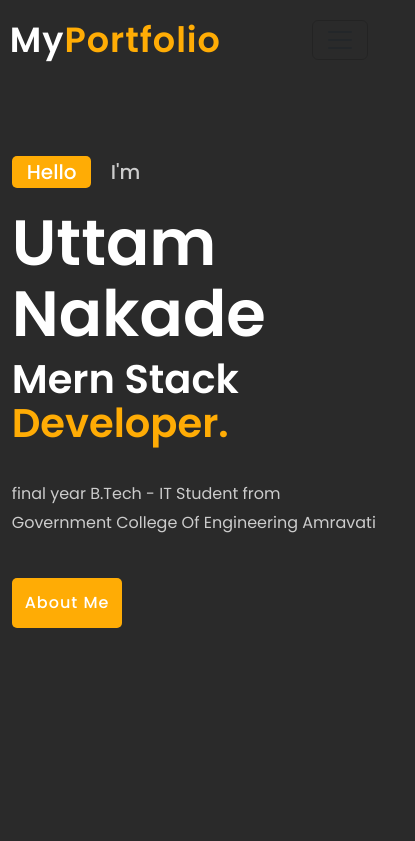
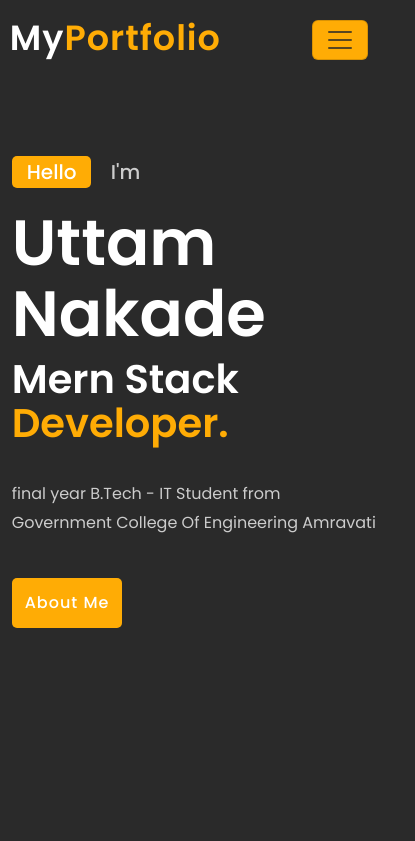
Before and after one commit to nakadeuttam/My-portfolio, a plain HTML site: page index.html in a window 390 px wide. Shown: the top 841 px of the page, 415 px wide, since content can reach past the window. Drawn offline with nearby package versions, Linux system fonts and the light colour scheme.

Commit message:
Fixes some responsiveness issues.

```diff
--- a/css/style.css
+++ b/css/style.css
@@ -508,7 +508,18 @@ form textarea {
         grid-template-columns: 1fr;
     }
 }
-@media (max-width: 480px){
+@media (max-width:990px) {
+    .container-fluid > .temp > .navbar-toggler{
+        background-color: #ffac05;
+     }
+     header{
+        display: flex;
+        justify-content: space-between;
+         align-items: normal;
+     }
+}
+
+@media (max-width: 500px){
     header {
         display: flex;
         justify-content: space-between;
@@ -545,4 +556,18 @@ form textarea {
     .navlist.open{
         top: 100%;
     }
+
+    .about{
+        display: block;
+        height: max-content;
+    }
+    .contact{
+        display: block;
+    }
+    .container-fluid > .temp > .navbar-toggler{
+       background-color: #ffac05;
+    }
+    header{
+        align-items: normal;
+    }
 }
--- a/index.html
+++ b/index.html
@@ -57,11 +57,13 @@
 	<header>
 		<a href="#" class="logo">My<span>Portfolio</span></a>
 	<nav class="navbar navbar-expand-lg">
+		<div style="display: flex; justify-content: flex-end;">
         <div class="container-fluid">
-
+          <div class="temp" style="display: flex; justify-content: flex-end ;">
           <button class="navbar-toggler" type="button" data-bs-toggle="collapse" data-bs-target="#navbarNavAltMarkup" aria-controls="navbarNavAltMarkup" aria-expanded="false" aria-label="Toggle navigation">
             <span class="navbar-toggler-icon"></span>
           </button>
+		</div>
           <div class="collapse navbar-collapse justify-content-center" id="navbarNavAltMarkup">
             <div class="navbar-nav ">
               <ul class="navbar-nav">
@@ -74,6 +76,7 @@
             </div>
           </div>
         </div>
+	</div>
       </nav>
 	</header>
 
```
